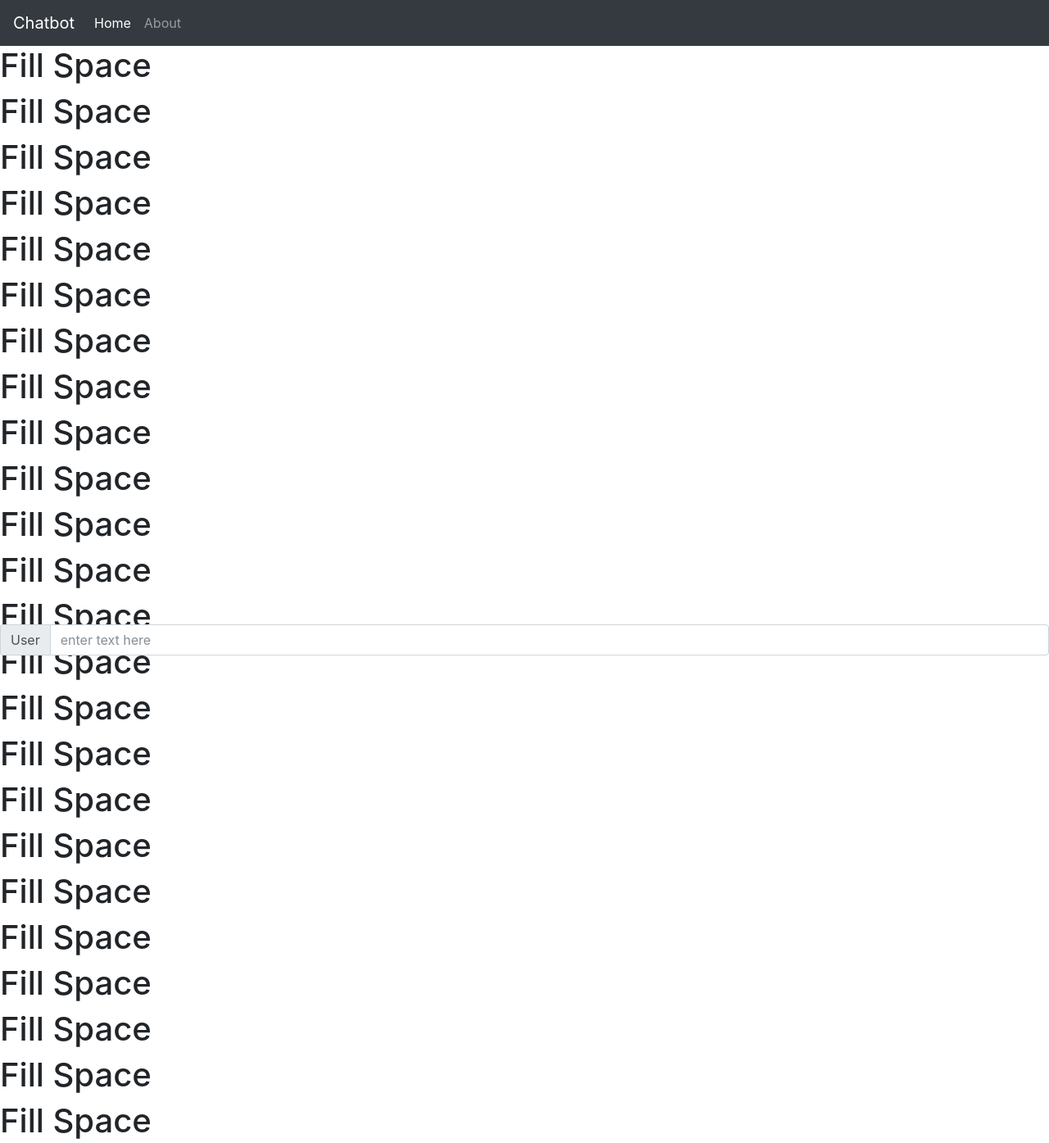
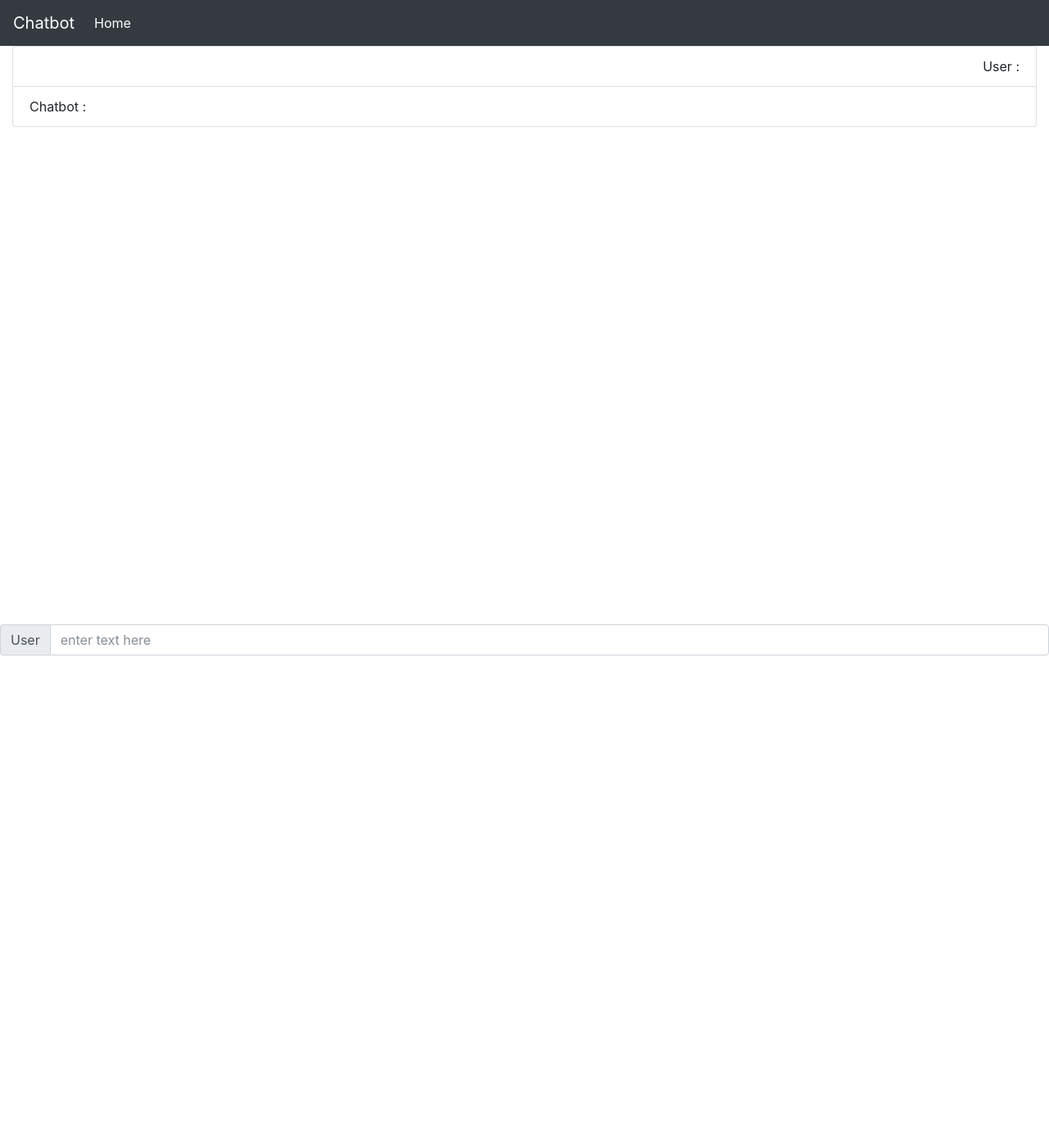
Before and after one commit to IvanMcGann/Project2017-chatbot, a plain HTML site: page index.html in a window 1280 px wide. Shown: the whole page at 82% size. After the commit the page ends 800 px from the top, so only its background shows below. Drawn offline with nearby package versions, Linux system fonts and the light colour scheme.

Commit message:
added container-fluid to display user and chatbot input

```diff
--- a/index.html
+++ b/index.html
@@ -1,9 +1,6 @@
 <!-- adapted from https://getbootstrap.com/docs/4.0/components/navbar/ -->
 
 <!doctype html>
-
-
-
 
 <html lang="en">
   <head>
@@ -37,9 +34,6 @@
 		  <li class="nav-item active">
 			<a class="nav-link" href="#">Home <span class="sr-only">(current)</span></a>
 		  </li>
-		  <li class="nav-item">
-			<a class="nav-link" href="#">About</a>
-		  </li>
 		</ul>
 	  </div>
 	</nav>
@@ -47,39 +41,28 @@
 
   <h1>Header Here</h1>
 
-  <h1>Fill Space</h1>
 
-	<h1>Fill Space</h1>
-	<h1>Fill Space</h1>
-	<h1>Fill Space</h1>
-	<h1>Fill Space</h1>
-	<h1>Fill Space</h1>
-	<h1>Fill Space</h1>
-	<h1>Fill Space</h1>
-	<h1>Fill Space</h1>
-	<h1>Fill Space</h1>
-	<h1>Fill Space</h1>
-	<h1>Fill Space</h1>
-	<h1>Fill Space</h1>
-	<h1>Fill Space</h1>
-	<h1>Fill Space</h1>
-	<h1>Fill Space</h1>
-	<h1>Fill Space</h1>
-	<h1>Fill Space</h1>
-	<h1>Fill Space</h1>
-	<h1>Fill Space</h1>
-	<h1>Fill Space</h1>
-	<h1>Fill Space</h1>
-	<h1>Fill Space</h1>
-	<h1>Fill Space</h1>
+ <!-- https://www.w3schools.com/bootstrap/tryit.asp?filename=trybs_gs_container-fluid&stacked=h -->
+
+  <div class = "container-fluid">
+	<ul class="list-group">
+	  <li class="list-group-item text-right"> User :
+	  <li class="list-group-item text-left"> Chatbot :
+	</ul>
+   </div>
 
 
+ <!-- https://v4-alpha.getbootstrap.com/components/forms/ -->
 
-	<div class="input-group fixed-bottom" >
+
+	<div class="container">
+  <form>
+	<div class="input-group fixed-bottom padding 70px" >
   <span class="input-group-addon" id="basic-addon1">User</span>
-  <input type="text" class="form-control" placeholder="enter text here" aria-label="Username" aria-describedby="basic-addon1" >
+  <input type="text" class="form-control" placeholder="enter text here" aria-label="Username" aria-describedby="basic-addon1" name="userInput">
 
 	</div>
+	</form>
 
     <!-- Optional JavaScript -->
     <!-- jQuery first, then Popper.js, then Bootstrap JS -->
```
